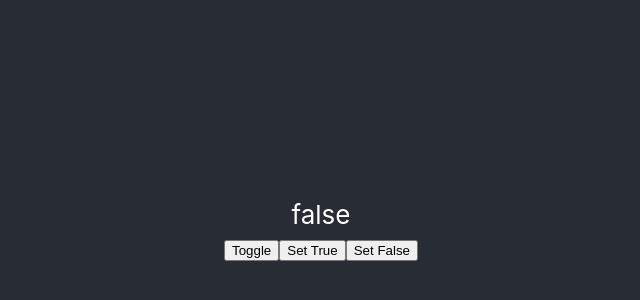
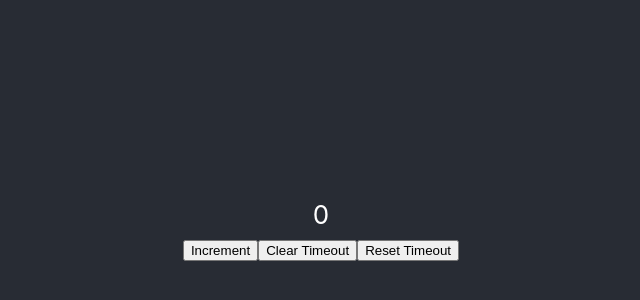
Before and after one commit to loayalsaid1/hooks-simplified, a React (Create React App) app: page / in a window 1280 px wide. Shown: the part 170-470 px from the top of the page, without its empty margins (319-959 px from the left). Built offline with nearby package versions, Linux system fonts and the light colour scheme; the HTML template or start-up script is replaced by a standard one.

Commit message:
UseTimeout

```diff
--- a/src/App.js
+++ b/src/App.js
@@ -13,7 +13,8 @@ import './App.css';
 
 // import Main from './customHooks/useLocalStorage/Main';
 // import Main from './customHooks/useUpdateLogger/Main';
-import Main from './customHooks/useToggle/Main';
+// import Main from './customHooks/useToggle/Main';
+import Main from './customHooks/useTimeout/Main';
 
 
 function App() {
--- /dev/null
+++ b/src/customHooks/useTimeout/Main.jsx
@@ -0,0 +1,19 @@
+import React, { useState } from 'react';
+import useTimeout from './useTimeout.hook';
+
+
+export default function Main() {
+  const [count, setCount] = useState(10);
+  const { reset, clear } = useTimeout(() => setCount(0), 1000);
+
+  return (
+    <>
+      <div>{count}</div>
+      <div>
+        <button onClick={() => setCount(current => current + 1)}>Increment</button>
+        <button onClick={clear}>Clear Timeout</button>
+        <button onClick={reset}>Reset Timeout</button>
+      </div>
+    </>
+  );
+}
--- /dev/null
+++ b/src/customHooks/useTimeout/useTimeout.hook.js
@@ -0,0 +1,32 @@
+import { useRef, useEffect, useCallback } from 'react';
+
+
+export default function useTimout(callback, delay) {
+	const callbackRef = useRef(callback);
+	const timoutRef = useRef();
+
+	useEffect(() => {
+		callbackRef.current = callback;
+	}, [callback])
+
+	const set = useCallback(() => {
+		timoutRef.current = setTimeout(callbackRef.current, delay);
+	}, [delay]);
+
+	const clear = useCallback(() => {
+		timoutRef.current && clearTimeout(timoutRef.current);
+	}, []);
+
+	const reset = useCallback(() => {
+		clear();
+		set();
+	}, [clear, set]);
+
+	// The main logic
+	useEffect(() => {
+		set();
+		return clear;
+	}, [delay, set, clear]);
+
+	return { reset, clear };
+}
```
